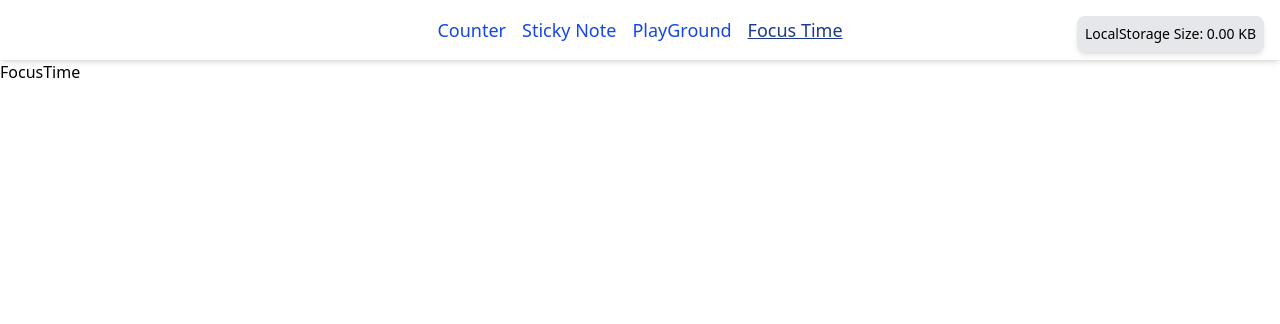
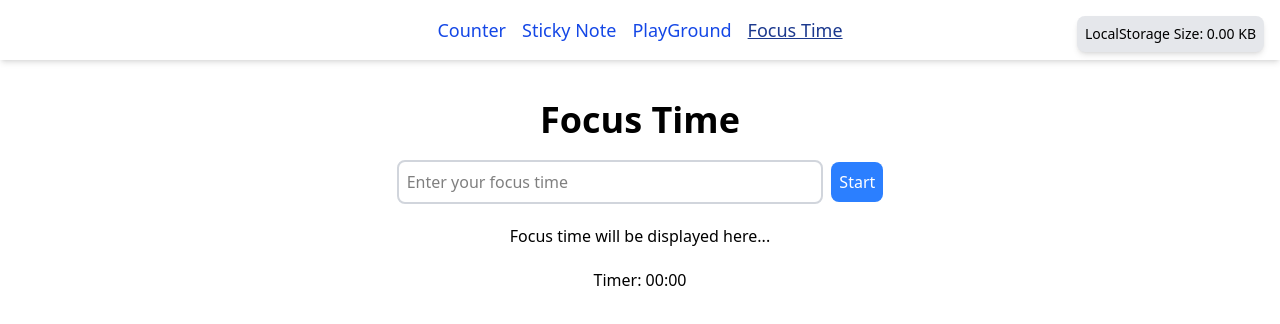
Before and after one commit to NikhilPathaniaa/taskpilot, a React (Vite) app: page /focus-time in a window 1280 px wide. Shown: the top 324 px of the page. Built offline with nearby package versions, Linux system fonts and the light colour scheme.

Commit message:
finding conflit

```diff
--- a/src/components/FocusTime.jsx
+++ b/src/components/FocusTime.jsx
@@ -1,7 +1,21 @@
 import React from "react";
 
 const FocusTime = () => {
-  return <div>FocusTime</div>;
+  return (
+    <div>
+      <h1 className="text-4xl font-bold text-center mt-10">Focus Time</h1>
+      <div className="flex justify-center items-center mt-5">
+        <input type="text" placeholder="Enter your focus time" className="border-2 border-gray-300 rounded-lg p-2 w-1/3" />
+        <button className="bg-blue-500 text-white rounded-lg p-2 ml-2">Start</button>
+      </div>
+      <div className="mt-5 text-center">
+        <p>Focus time will be displayed here...</p>
+      </div>
+      <div className="mt-5 text-center">
+        <p>Timer: 00:00</p>
+      </div>
+    </div>
+  );
 };
 
 export default FocusTime;
```
